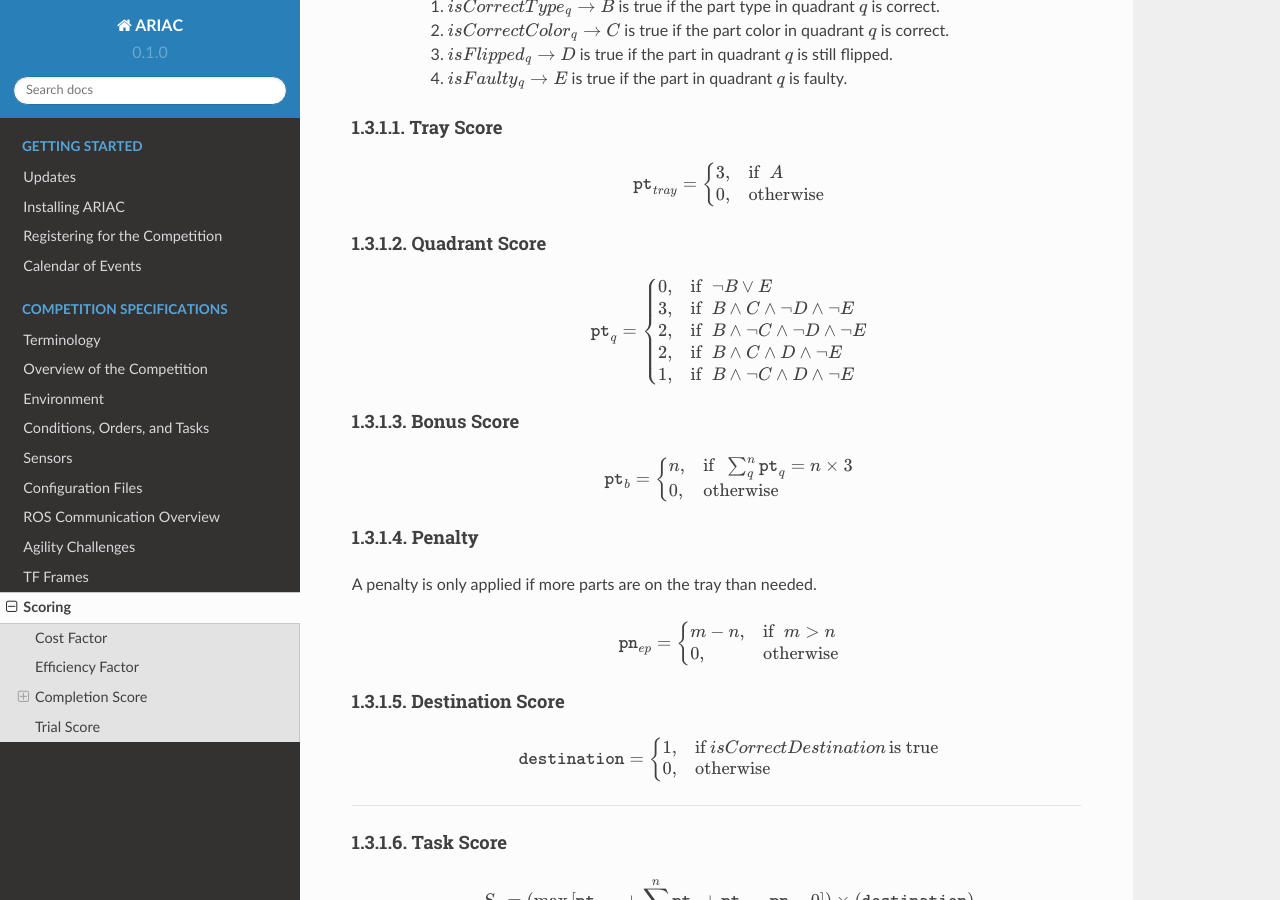
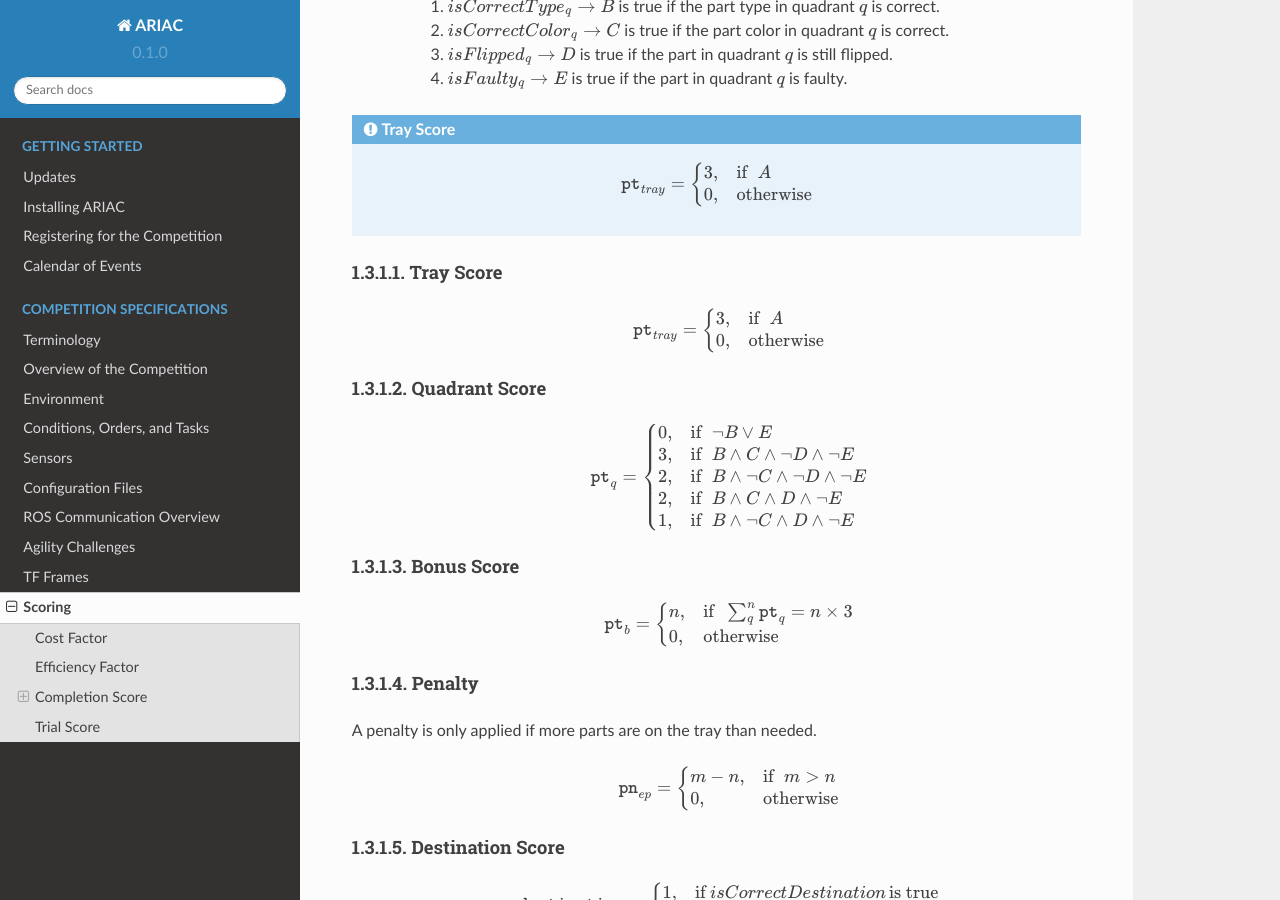
Before and after one commit to usnistgov/ARIAC, a Sphinx documentation site: the page built from docs/competition/scoring.rst, in a window 1280 px wide and 900 px high, scrolled down 1305 px. Built offline with Sphinx 7.4.7 and the Read the Docs theme 2.0.0, drawn with Linux system fonts in a browser that asks for light colours.

```diff
--- a/docs/competition/scoring.rst
+++ b/docs/competition/scoring.rst
@@ -60,6 +60,15 @@
       4. :math:`isFaulty_{q} \rightarrow E` is true if the part in quadrant :math:`q` is faulty.
 
 
+.. admonition:: Tray Score
+
+   .. math::
+
+        \texttt{pt}_{tray} = \begin{cases}
+        3, &\text{if} ~~ A \\
+        0, &\text{otherwise}  \\
+        \end{cases}
+
 
 .. list-table:: Scores for a kitting task.
    :widths: 25 70
@@ -75,7 +84,6 @@
         3, &\text{if} ~~ A \\
         0, &\text{otherwise}  \\
         \end{cases}
-
     * - Quadrant Score
       - .. math::
 
```
